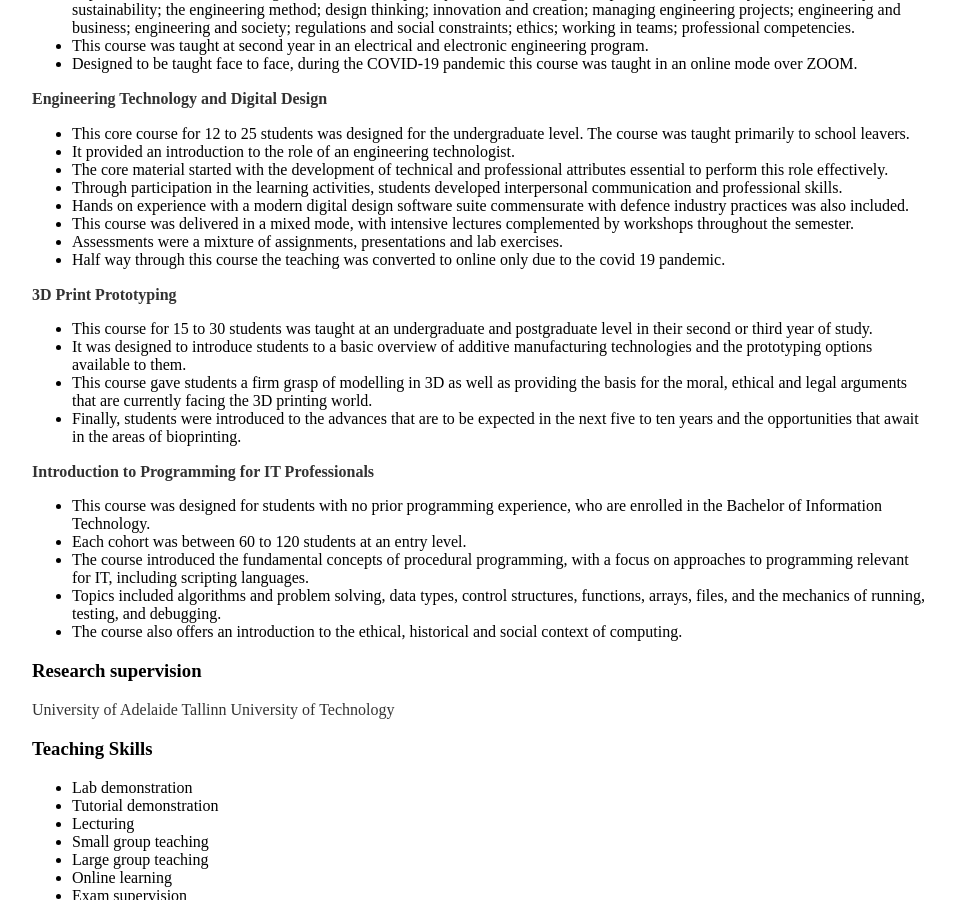
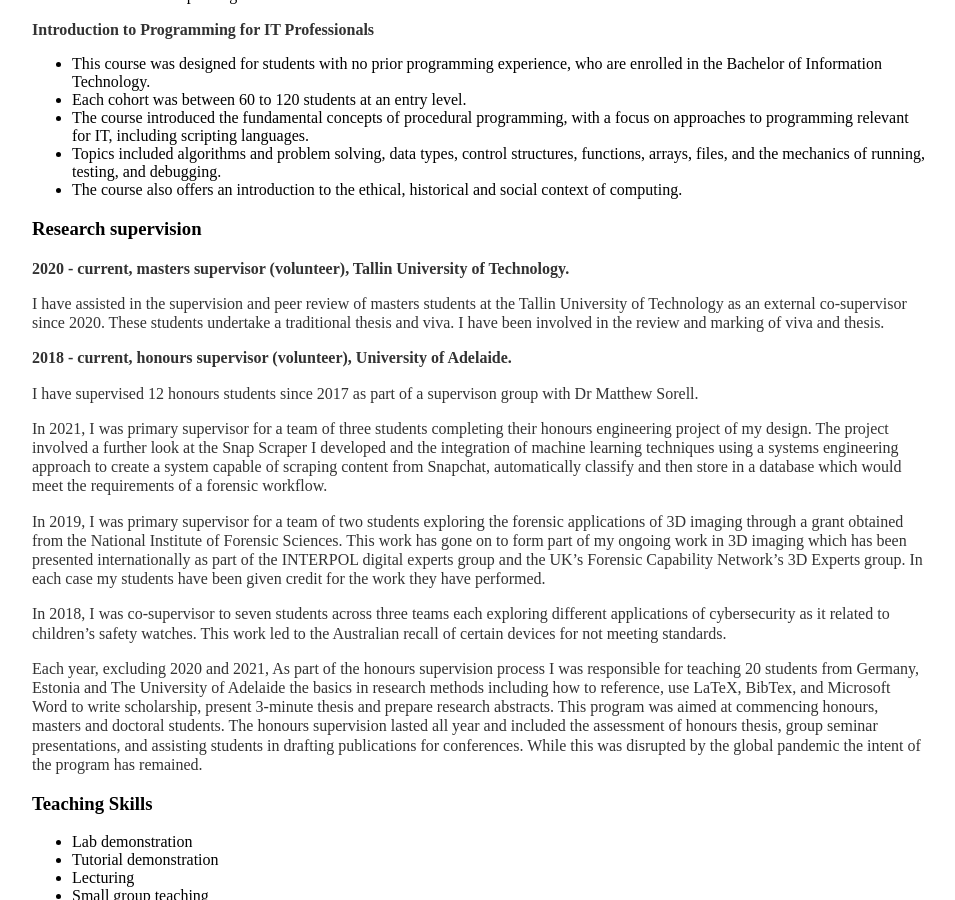
Before and after one commit to rhematt/rhematt.github.io, a Jekyll site: the page built from cv/index.md, in a window 1280 px wide and 900 px high, scrolled down 7963 px. Shown: the whole window, without its empty margins (160-1115 px from the left). Built offline with Jekyll 4.4.1, drawn with Linux system fonts in a browser that asks for light colours; our own code applies the rules of GitHub Pages for plain Markdown files; some of the changed text lies outside the part shown.

Commit message:
Update index.md

```diff
--- a/cv/index.md
+++ b/cv/index.md
@@ -308,8 +296,21 @@ Dr Matthews has been involved in the development of courses for small and large
 
 ### Research supervision
 
-University of Adelaide
-Tallinn University of Technology
+**2020 - current, masters supervisor (volunteer), Tallin University of Technology.**
+
+I have assisted in the supervision and peer review of masters students at the Tallin University of Technology as an external co-supervisor since 2020. These students undertake a traditional thesis and viva. I have been involved in the review and marking of viva and thesis.
+
+**2018 - current, honours supervisor (volunteer), University of Adelaide.**
+
+I have supervised 12 honours students since 2017 as part of a supervison group with Dr Matthew Sorell.
+
+In 2021, I was primary supervisor for a team of three students completing their honours engineering project of my design. The project involved a further look at the Snap Scraper I developed and the integration of machine learning techniques using a systems engineering approach to create a system capable of scraping content from Snapchat, automatically classify and then store in a database which would meet the requirements of a forensic workflow.
+
+In 2019, I was primary supervisor for a team of two students exploring the forensic applications of 3D imaging through a grant obtained from the National Institute of Forensic Sciences. This work has gone on to form part of my ongoing work in 3D imaging which has been presented internationally as part of the INTERPOL digital experts group and the UK's Forensic Capability Network's 3D Experts group. In each case my students have been given credit for the work they have performed.
+
+In 2018, I was co-supervisor to seven students across three teams each exploring different applications of cybersecurity as it related to children's safety watches. This work led to the Australian recall of certain devices for not meeting standards.
+
+Each year, excluding 2020 and 2021, As part of the honours supervision process I was responsible for teaching 20 students from Germany, Estonia and The University of Adelaide the basics in research methods including how to reference, use LaTeX, BibTex, and Microsoft Word to write scholarship, present 3-minute thesis and prepare research abstracts. This program was aimed at commencing honours, masters and doctoral students. The honours supervision lasted all year and included the assessment of honours thesis, group seminar presentations, and assisting students in drafting publications for conferences. While this was disrupted by the global pandemic the intent of the program has remained.
 
 ### Teaching Skills
 - Lab demonstration
```
Also changed, not shown: other parts of cv/index.md (+0 -12 lines).
